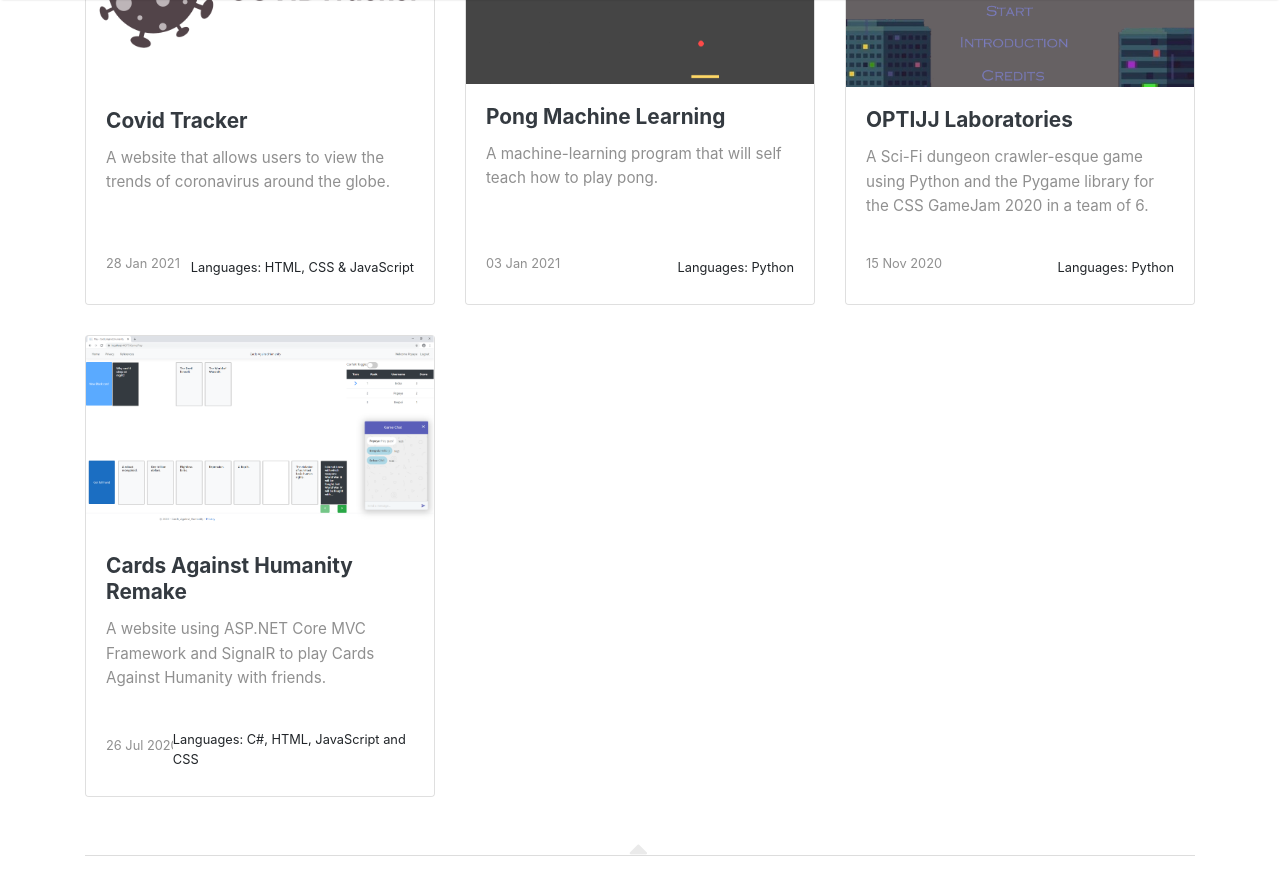
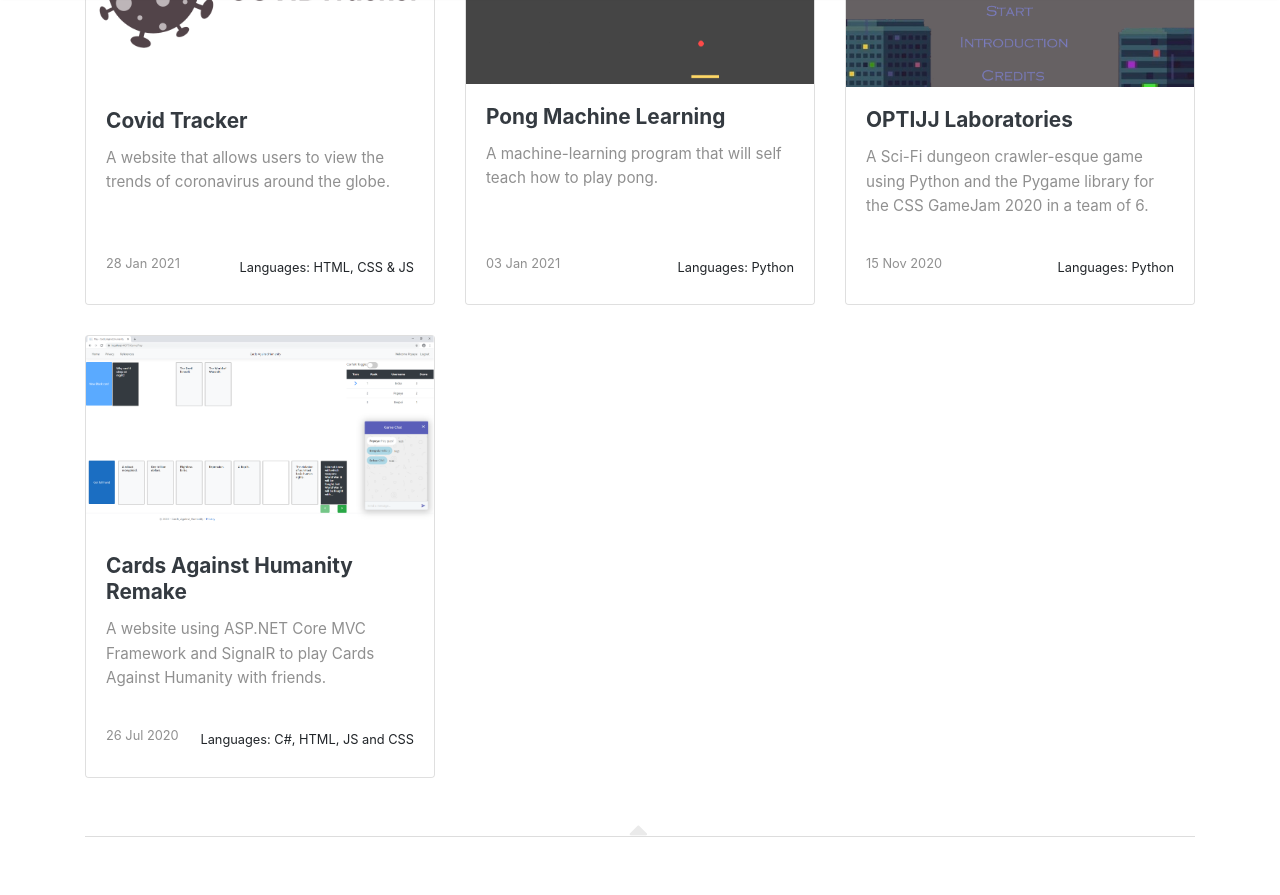
Before and after one commit to JoanneLin168/JoanneLin168.github.io, a Jekyll site: the page built from docs/projects.html, in a window 1280 px wide and 900 px high, scrolled down 1419 px. Shown: the top 895 px of the window. Built offline with Jekyll 4.4.1, drawn with Linux system fonts in a browser that asks for light colours; nearby versions of some CDN libraries.

Commit message:
Shortened Javascript

```diff
--- a/docs/_posts/2020-07-26-CAHR.md
+++ b/docs/_posts/2020-07-26-CAHR.md
@@ -3,7 +3,7 @@ layout: post
 title:  "Cards Against Humanity Remake"
 image: assets/images/CAHR.png
 description: "A website using ASP.NET Core MVC Framework and SignalR to play Cards Against Humanity with friends."
-languages: "C#, HTML, JavaScript and CSS"
+languages: "C#, HTML, JS and CSS"
 permalink: "/projects/Cards-Against-Humanity-Remake"
 ---
 Cards Against Humanity Remake (aka CAHR) is a website created during the first Covid lockdown so my friends and I could play one of our favourite games: Cards Against Humanity. I mainly coded this myself, with the help of a friend who set up the project.
--- a/docs/_posts/2021-01-28-covid-tracker.md
+++ b/docs/_posts/2021-01-28-covid-tracker.md
@@ -3,7 +3,7 @@ layout: post
 title:  "Covid Tracker"
 image: assets/images/COVIDTracker.png
 description: "A website that allows users to view the trends of coronavirus around the globe."
-languages: "HTML, CSS & JavaScript"
+languages: "HTML, CSS & JS"
 permalink: "/projects/Covid-Tracker"
 ---
 Covid Tracker is a website that uses data from [https://covid19api.com](https://covid19api.com) and displays a graph showing the cumulative number of coronavirus cases based on which country the user has searched for.
```
